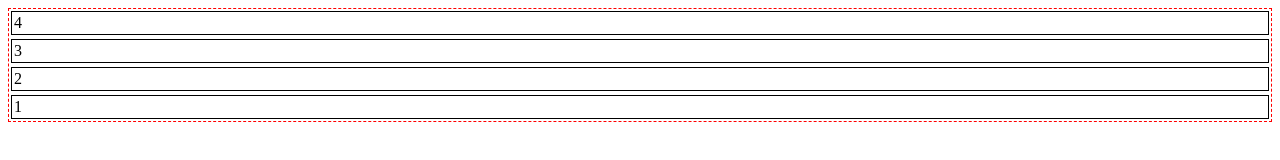
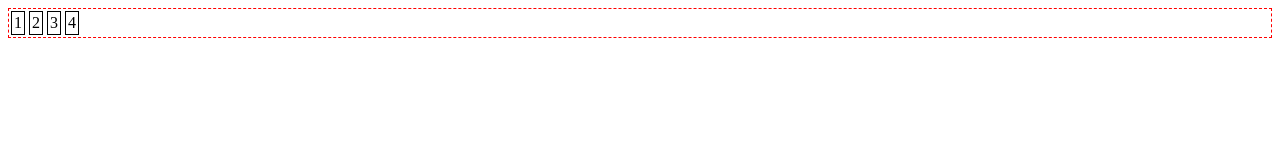
Before and after one commit to rishii-27/JustForSubmission, a plain HTML site: page flex_box.html in a window 1280 px wide. Drawn offline with Linux system fonts and the light colour scheme.

Commit message:
Flexbox directions

```diff
--- a/flex_box.html
+++ b/flex_box.html
@@ -12,7 +12,10 @@
             padding: 0;
             border: 1px dashed red;
             display: flex;
-            flex-direction: column-reverse;
+            /* flex-direction: column; */
+            /* flex-direction: column-reverse; */
+            /* flex-direction: row; */
+            /* flex-direction: row-reverse; */
         }
 
         li {
```
